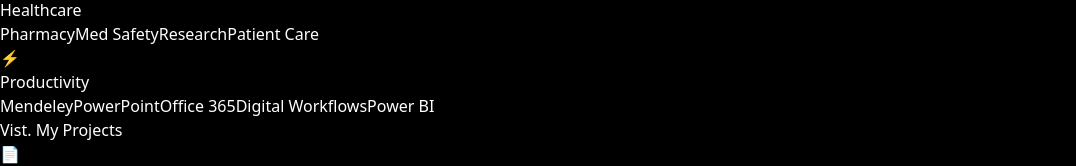
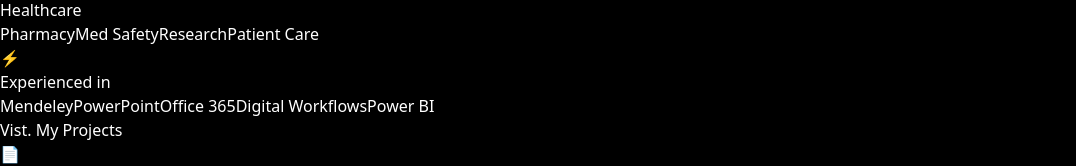
Before and after one commit to ndigucci/my_portfolio, a React (Vite) app: page / in a window 1280 px wide. Shown: the part 773-939 px from the top of the page, without its empty margins (0-1076 px from the left). Built offline with nearby package versions, Linux system fonts and the light colour scheme.

Commit message:
Updated to cyber theme with photo

```diff
--- a/src/App.jsx
+++ b/src/App.jsx
@@ -309,7 +309,7 @@ function App() {
             </div>
             <div className="p-6 bg-[#111] border border-gray-800 rounded-xl hover:border-purple-500/50 transition-colors duration-300 group">
               <div className="w-12 h-12 bg-purple-500/10 rounded-lg flex items-center justify-center mb-4 group-hover:bg-purple-500/20 transition"><span className="text-2xl">⚡️</span></div>
-              <h3 className="text-xl font-bold text-white mb-4">Productivity</h3>
+              <h3 className="text-xl font-bold text-white mb-4">Experienced in</h3>
               <div className="flex flex-wrap gap-2">
                 {['Mendeley', 'PowerPoint', 'Office 365', 'Digital Workflows','Power BI'].map(skill => (
                   <span key={skill} className="text-xs font-mono px-2 py-1 bg-gray-800 text-purple-400 rounded border border-gray-700">{skill}</span>
```
